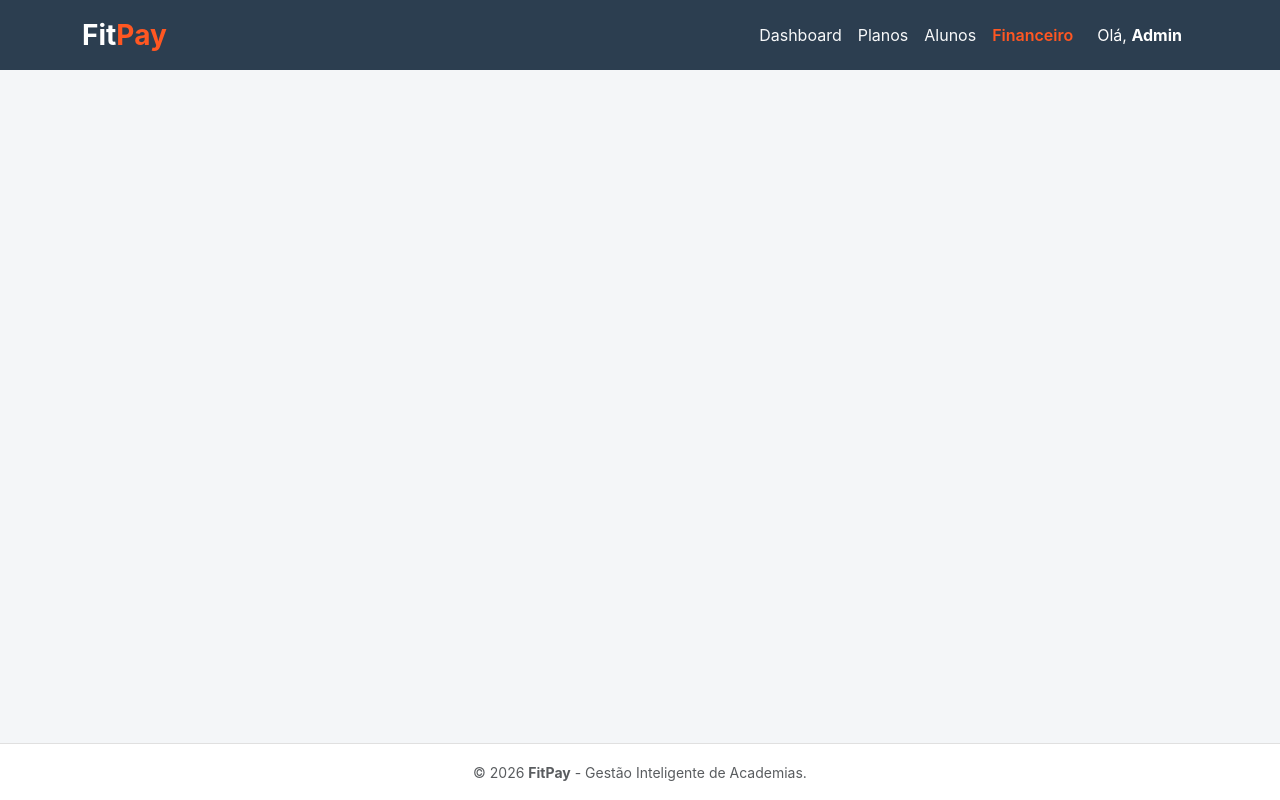
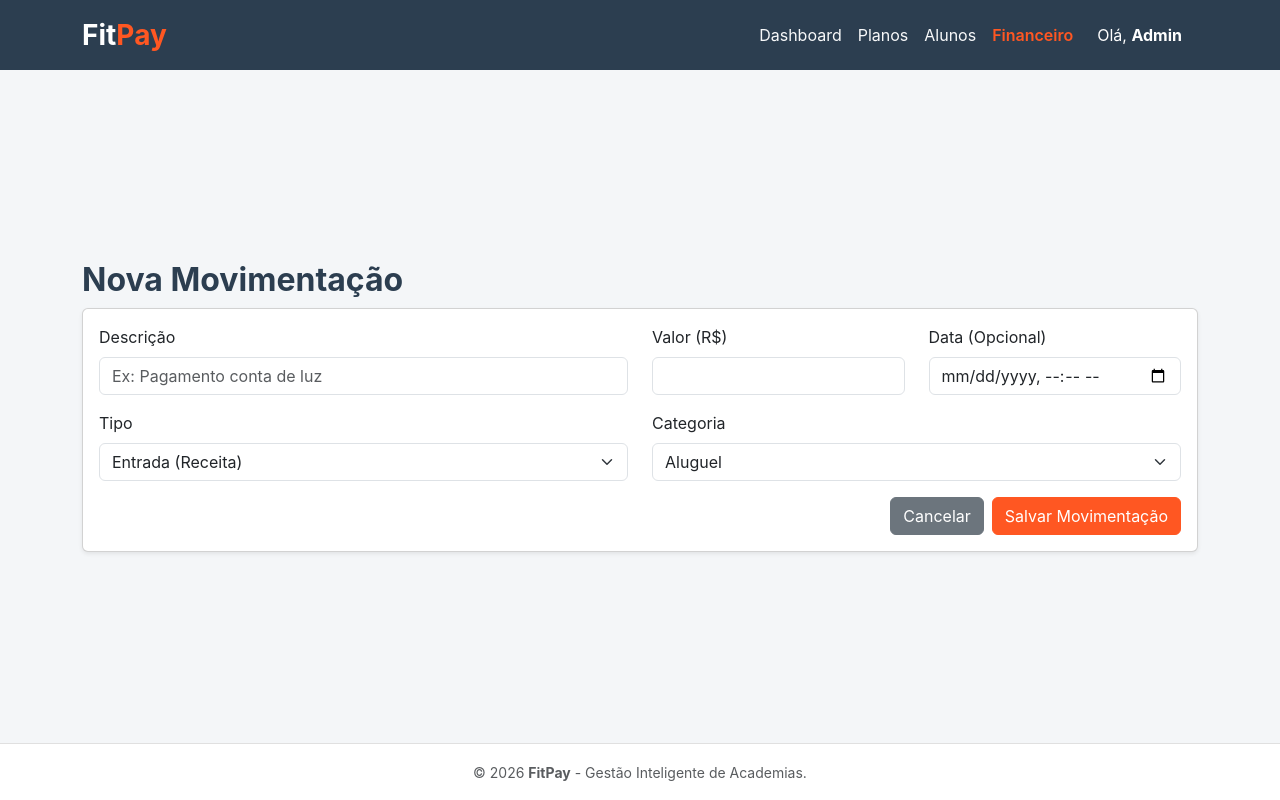
Before and after one commit to JuanTeles/fitpay-prg04juanteles, a React (Create React App) app: page /movimentacoes/novo in a window 1280 px wide. Built offline with nearby package versions, Linux system fonts and the light colour scheme; no server answers.

Commit message:
✨ feat(movimentacaoFinanceira): implementa formulario para adicionar movimentacao

```diff
--- a/src/App.js
+++ b/src/App.js
@@ -18,6 +18,7 @@ import AlunoList from './pages/alunos/AlunoList';
 import AlunoForm from './pages/alunos/AlunoForm';
 import PagamentoList from './pages/pagamentos/PagamentoList';
 import MovimentacoesList from './pages/movimentacoes/MovimentacoesList';
+import MovimentacaoForm from './pages/movimentacoes/MovimentacaoForm';
 
 const App = () => {
     return (
@@ -54,6 +55,8 @@ const App = () => {
 
                     {/* Rotas MovimentacaoFinanceira (Sprint 3) */}
                     <Route path="/movimentacoes" element={<MovimentacoesList />} />
+                    <Route path="/movimentacoes/novo" element={<MovimentacaoForm />} />
+                    <Route path="/movimentacoes/editar/:id" element={<MovimentacaoForm />} />
                 </Routes>
             </main>
 
--- /dev/null
+++ b/src/pages/movimentacoes/MovimentacaoForm.jsx
@@ -0,0 +1,150 @@
+import { useState } from 'react';
+import { Container, Form, Button, Card, Alert, Row, Col } from 'react-bootstrap';
+import { useNavigate } from 'react-router-dom';
+import MovimentacaoService from '../../services/MovimentacaoService';
+import PageTitulo from '../../components/global/PageTitulo';
+import CarregandoSpinner from '../../components/global/CarregandoSpinner';
+
+const MovimentacaoForm = () => {
+    const navigate = useNavigate();
+    const [loading, setLoading] = useState(false);
+    const [erro, setErro] = useState('');
+
+    const [formData, setFormData] = useState({
+        descricao: '',
+        valor: '',
+        tipo_movimentacao: 'SAIDA', // Padrão SAIDA para despesas
+        categoria_movimentacao: 'ALUGUEL', // Padrão
+        data_hora: '' // Se vazio, backend assume agora
+    });
+
+    const handleChange = (e) => {
+        const { name, value } = e.target;
+        setFormData(prev => ({ ...prev, [name]: value }));
+    };
+
+    const handleSubmit = async (e) => {
+        e.preventDefault();
+        setLoading(true);
+        setErro('');
+
+        try {
+            // Converter valor para número float
+            const payload = {
+                ...formData,
+                valor: parseFloat(formData.valor),
+                // Se a data estiver vazia, removemos para o backend usar LocalDateTime.now()
+                data_hora: formData.data_hora || null
+            };
+
+            await MovimentacaoService.save(payload);
+            navigate('/movimentacoes'); // Volta para a lista
+        } catch (error) {
+            setErro('Erro ao salvar movimentação. Verifique os dados.');
+        } finally {
+            setLoading(false);
+        }
+    };
+
+    if (loading) return <CarregandoSpinner />;
+
+    return (
+        <Container className="py-4">
+            <PageTitulo titulo="Nova Movimentação" subtitulo="Lançamento manual de receitas ou despesas" />
+
+            <Card className="shadow-sm">
+                <Card.Body>
+                    {erro && <Alert variant="danger">{erro}</Alert>}
+
+                    <Form onSubmit={handleSubmit}>
+                        <Row>
+                            <Col md={6} className="mb-3">
+                                <Form.Group>
+                                    <Form.Label>Descrição</Form.Label>
+                                    <Form.Control
+                                        type="text"
+                                        name="descricao"
+                                        value={formData.descricao}
+                                        onChange={handleChange}
+                                        placeholder="Ex: Pagamento conta de luz"
+                                        required
+                                    />
+                                </Form.Group>
+                            </Col>
+                            <Col md={3} className="mb-3">
+                                <Form.Group>
+                                    <Form.Label>Valor (R$)</Form.Label>
+                                    <Form.Control
+                                        type="number"
+                                        step="0.01"
+                                        name="valor"
+                                        value={formData.valor}
+                                        onChange={handleChange}
+                                        required
+                                    />
+                                </Form.Group>
+                            </Col>
+                            <Col md={3} className="mb-3">
+                                <Form.Group>
+                                    <Form.Label>Data (Opcional)</Form.Label>
+                                    <Form.Control
+                                        type="datetime-local"
+                                        name="data_hora"
+                                        value={formData.data_hora}
+                                        onChange={handleChange}
+                                    />
+                                </Form.Group>
+                            </Col>
+                        </Row>
+
+                        <Row>
+                            <Col md={6} className="mb-3">
+                                <Form.Group>
+                                    <Form.Label>Tipo</Form.Label>
+                                    <Form.Select
+                                        name="tipo_movimentacao"
+                                        value={formData.tipo_movimentacao}
+                                        onChange={handleChange}
+                                    >
+                                        <option value="ENTRADA">Entrada (Receita)</option>
+                                    </Form.Select>
+                                </Form.Group>
+                            </Col>
+                            <Col md={6} className="mb-3">
+                                <Form.Group>
+                                    <Form.Label>Categoria</Form.Label>
+                                    <Form.Select
+                                        name="categoria_movimentacao"
+                                        value={formData.categoria_movimentacao}
+                                        onChange={handleChange}
+                                    >
+                                        <option value="ALUGUEL">Aluguel</option>
+                                        <option value="SALARIO">Salário</option>
+                                        <option value="COMPRA_MATERIAL">Compra de Material</option>
+                                        <option value="CONTA_LUZ">Conta de Luz</option>
+                                        <option value="CONTA_AGUA">Conta de Água</option>
+                                        <option value="INTERNET">Internet</option>
+                                        <option value="MANUTENCAO">Manutenção</option>
+                                        <option value="OUTROS">Outros</option>
+                                        {/* MENSALIDADE gerada automaticamente */}
+                                    </Form.Select>
+                                </Form.Group>
+                            </Col>
+                        </Row>
+
+                        <div className="d-flex justify-content-end gap-2">
+                            <Button variant="secondary" onClick={() => navigate('/movimentacoes')}>
+                                Cancelar
+                            </Button>
+                            <Button variant="primary" type="submit">
+                                Salvar Movimentação
+                            </Button>
+                        </div>
+                    </Form>
+                </Card.Body>
+            </Card>
+        </Container>
+    );
+};
+
+export default MovimentacaoForm;
--- a/src/pages/movimentacoes/MovimentacoesList.jsx
+++ b/src/pages/movimentacoes/MovimentacoesList.jsx
@@ -1,9 +1,10 @@
-import React, { useEffect, useState } from 'react';
+import { useEffect, useState } from 'react';
 import { Container, Table, Badge } from 'react-bootstrap';
 import MovimentacaoService from '../../services/MovimentacaoService';
 import PageTitulo from '../../components/global/PageTitulo';
 import CarregandoSpinner from '../../components/global/CarregandoSpinner';
 import EstadoVazio from '../../components/global/EstadoVazio';
+import BotaoCadastro from '../../components/global/BotaoCadastro';
 
 const MovimentacaoList = () => {
     const [movimentacoes, setMovimentacoes] = useState([]);
@@ -29,10 +30,14 @@ const MovimentacaoList = () => {
 
     return (
         <Container className="py-4">
-            <PageTitulo
-                titulo="Fluxo de Caixa"
-                subtitulo="Histórico de entradas e saídas financeiras"
-            />
+            {/* Cabeçalho com Título e Botão lado a lado */}
+            <div className="d-flex justify-content-between align-items-center mb-3">
+                <PageTitulo
+                    titulo="Fluxo de Caixa"
+                    subtitulo="Histórico de entradas e saídas financeiras"
+                />
+                <BotaoCadastro para="/movimentacoes/novo" texto="Nova Movimentação" />
+            </div>
 
             {movimentacoes.length === 0 ? (
                 <EstadoVazio mensagem="Nenhuma movimentação registrada no período." />
--- a/src/services/MovimentacaoService.js
+++ b/src/services/MovimentacaoService.js
@@ -13,6 +13,16 @@ const MovimentacaoService = {
       console.error("Erro ao buscar movimentações:", error);
       throw error;
     }
+  },
+
+  save: async (movimentacao) => {
+    try {
+      const response = await api.post(`${BASE_URL}/save`, movimentacao);
+      return response.data;
+    } catch (error) {
+      console.error("Erro ao salvar movimentação:", error);
+      throw error;
+    }
   }
 };
 
```
